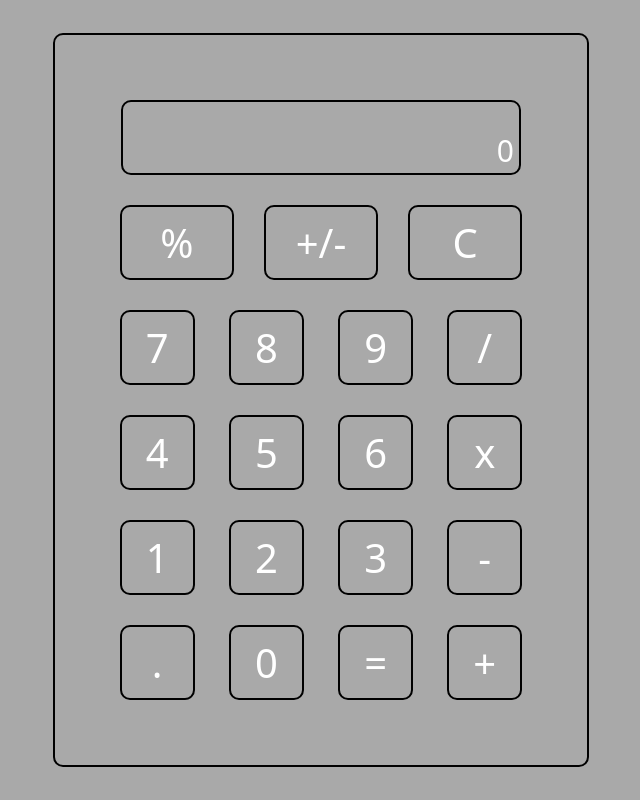
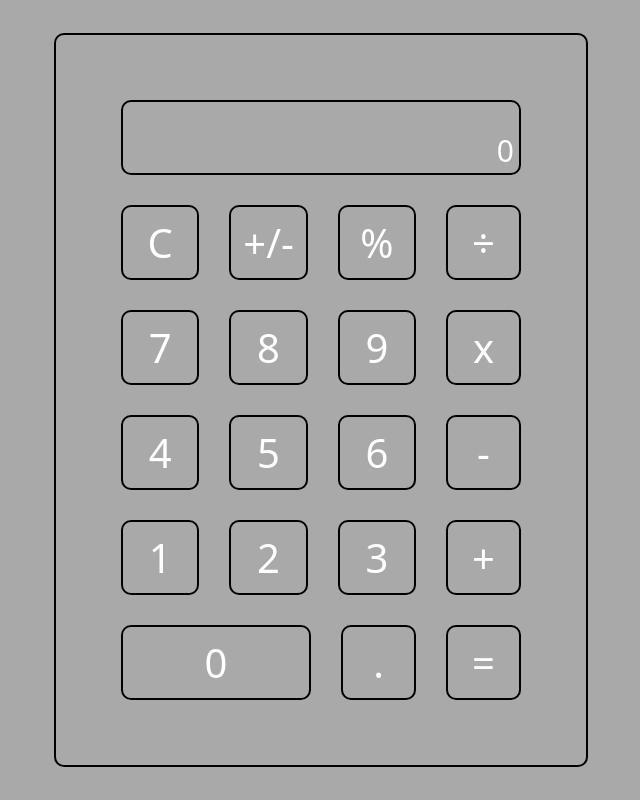
Before and after one commit to yerrapragada011/calculator, a plain HTML site: page index.html in a window 1280 px wide. Shown: the whole page, without its empty margins (319-959 px from the left). Drawn offline with nearby package versions, Linux system fonts and the light colour scheme.

```diff
--- a/index.html
+++ b/index.html
@@ -22,33 +22,33 @@
         </div>
       </div>
       <div class="second-row">
+        <button id="clear" class="btn row-2">C</button>
+        <button id="negative" class="btn row-2">+/-</button>
         <button id="percent" class="btn row-2">%</button>
-        <button id="negative" class="btn row-2">+/-</button>
-        <button id="clear" class="btn row-2">C</button>
+        <button class="btn operator">÷</button>
       </div>
       <div class="other-rows">
         <button class="btn number">7</button>
         <button class="btn number">8</button>
         <button class="btn number">9</button>
-        <button class="btn operator">/</button>
+        <button class="btn operator">x</button>
       </div>
       <div class="other-rows">
         <button class="btn number">4</button>
         <button class="btn number">5</button>
         <button class="btn number">6</button>
-        <button class="btn operator">x</button>
+        <button class="btn operator">-</button>
       </div>
       <div class="other-rows">
         <button class="btn number">1</button>
         <button class="btn number">2</button>
         <button class="btn number">3</button>
-        <button class="btn operator">-</button>
+        <button class="btn operator">+</button>
       </div>
       <div class="other-rows">
+        <button class="btn number number-0">0</button>
         <button class="btn decimal">.</button>
-        <button class="btn number">0</button>
         <button class="btn equal">=</button>
-        <button class="btn operator">+</button>
       </div>
     </div>
   </body>
--- a/script.js
+++ b/script.js
@@ -102,7 +102,6 @@ function calculate() {
 
   previousValue = roundNumber(previousValue)
   previousValue = previousValue.toString()
-  currentValue = currentValue.toString()
 }
 
 function add() {
--- a/style.css
+++ b/style.css
@@ -24,6 +24,7 @@ body {
 }
 
 .number {
+  flex: 1;
   border: 2px solid black;
   border-radius: 10px;
 }
@@ -33,6 +34,7 @@ body {
 }
 
 .operator {
+  /* flex: 1; */
   border: 2px solid black;
   border-radius: 10px;
 }
@@ -124,3 +126,11 @@ body {
   font-size: 30px;
   margin-right: 5px;
 }
+
+.other-rows {
+  display: flex;
+}
+
+.number-0 {
+  flex: 1;
+}
```
